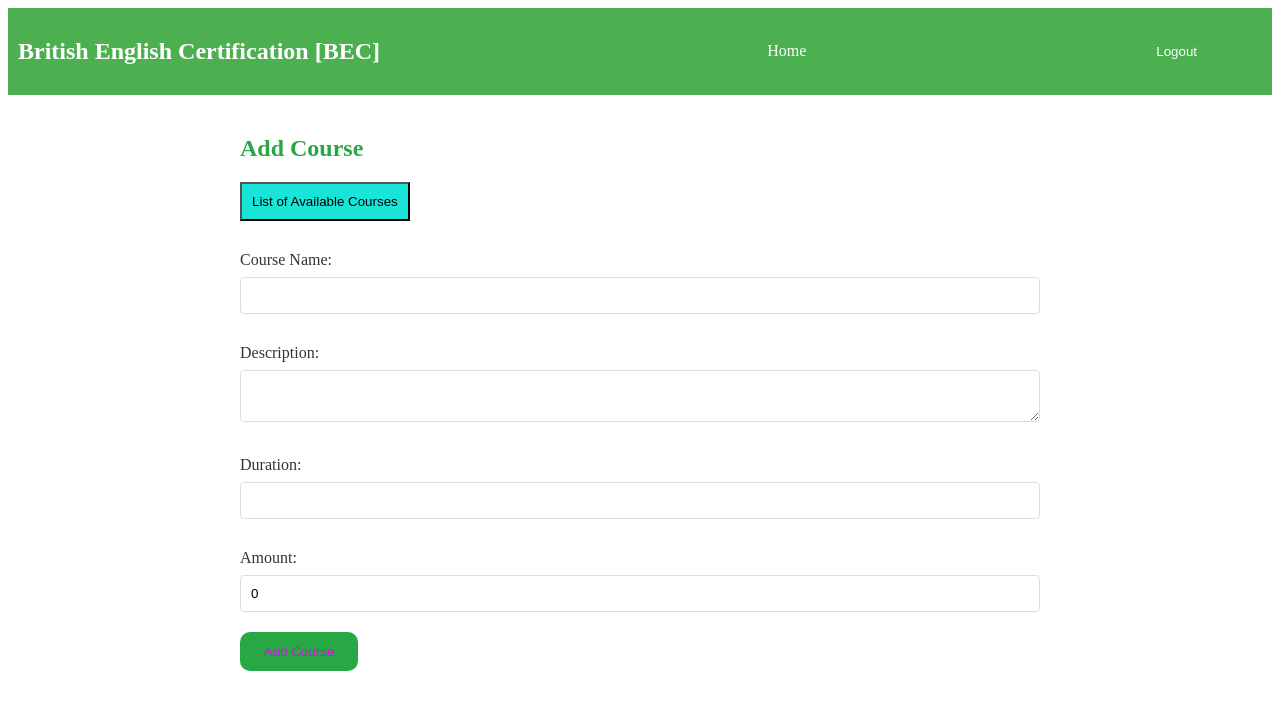
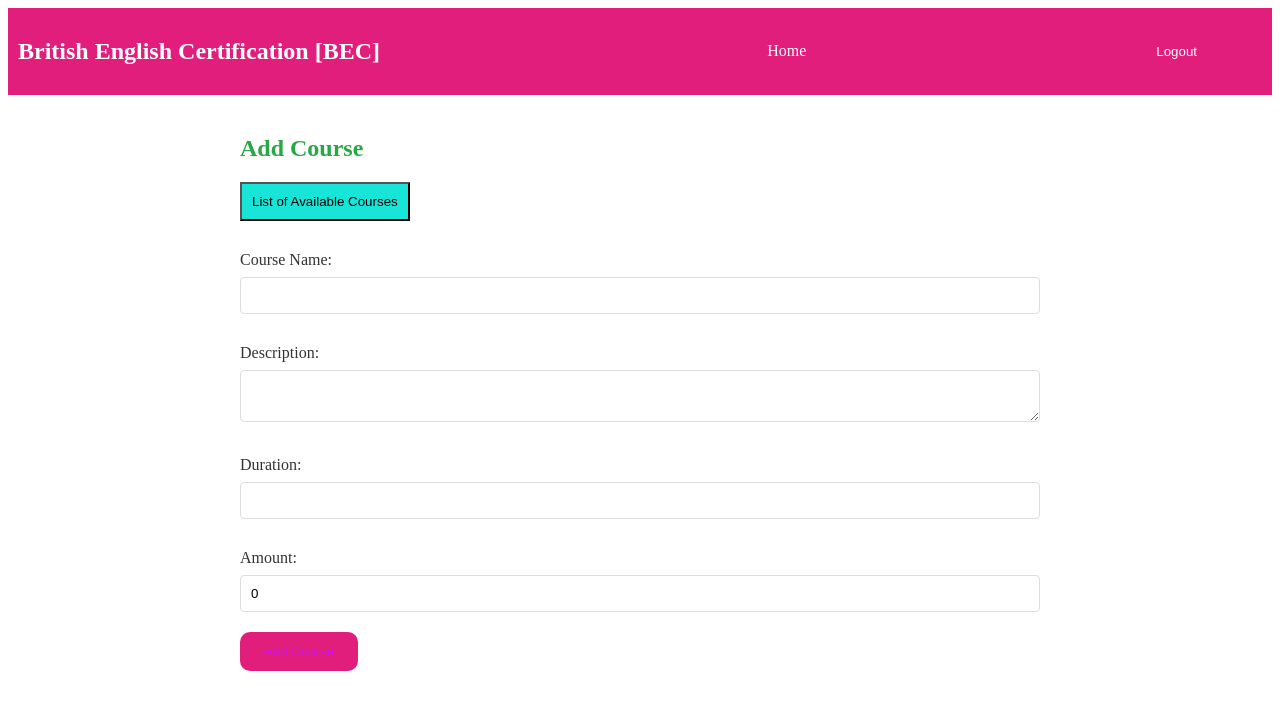
Before and after one commit to Jananipriya18/Neowise_repository_2, an Angular app in the folder British/angularapp/: page /course in a window 1280 px wide. Shown: the top 710 px of the page. Built offline with nearby package versions, Linux system fonts and the light colour scheme; sample sign-in values are in the browser's storage.

Commit message:
Auto-save-commit-20/02/2024--16:52:02

```diff
--- a/British/angularapp/src/app/components/add-course/add-course.component.css
+++ b/British/angularapp/src/app/components/add-course/add-course.component.css
@@ -27,7 +27,7 @@
   margin-right: 10px;
   padding: 12px 24px; /* Increase padding for a larger button */
   cursor: pointer;
-  background-color: #28a745; /* Use a brighter green color */
+  background-color: #e21e7d; /* Use a brighter green color */
   color: #d015e5;
   border: none;
   border-radius: 10px; /* Increase border radius for a rounder button */
@@ -35,7 +35,7 @@
 }
 
 .button-group button:hover {
-  background-color: #218838; /* Darker green on hover */
+  background-color: #059d53; /* Darker green on hover */
 }
 
 /* Form styles */
--- a/British/angularapp/src/app/components/admin-dashboard/admin-dashboard.component.css
+++ b/British/angularapp/src/app/components/admin-dashboard/admin-dashboard.component.css
@@ -1,5 +1,5 @@
 nav {
-  background-color: #4caf50;
+  background-color: #e21e7d;
   color: white;
   display: flex;
   justify-content: space-between;
--- a/British/angularapp/src/app/components/customer-dashboard/customer-dashboard.component.css
+++ b/British/angularapp/src/app/components/customer-dashboard/customer-dashboard.component.css
@@ -1,5 +1,5 @@
 nav {
-  background-color: #4caf50;
+  background-color: #e21e7d;
   color: white;
   display: flex;
   justify-content: space-between;
--- a/British/angularapp/src/app/components/home/home.component.css
+++ b/British/angularapp/src/app/components/home/home.component.css
@@ -8,7 +8,7 @@
 
 h1{
     text-align: center;
-    color: #4caf50;
+    color: #e21e7d;
 }
 
 p{
--- a/British/angularapp/src/app/components/login/login.component.css
+++ b/British/angularapp/src/app/components/login/login.component.css
@@ -33,7 +33,7 @@
 
   button {
     padding: 10px;
-    background-color: #4caf50;
+    background-color: #e21e7d;
     color: #fff;
     border: none;
     border-radius: 4px;
--- a/British/angularapp/src/app/components/navbar/navbar.component.css
+++ b/British/angularapp/src/app/components/navbar/navbar.component.css
@@ -1,5 +1,5 @@
 nav {
-  background-color: #4caf50;
+  background-color: #e21e7d;
   color: white;
   display: flex;
   justify-content: space-between;
```
